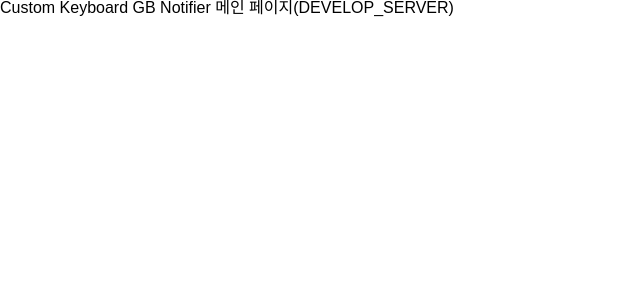
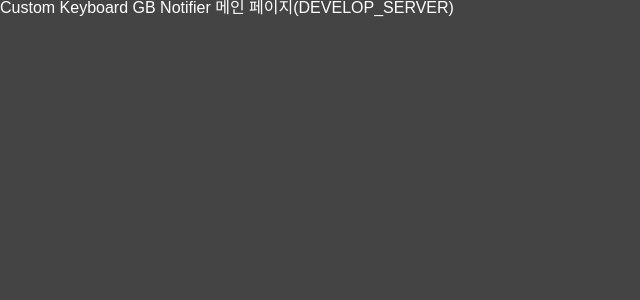
Before and after one commit to dare-to-do/keyboard-notifier-fe, a Next.js app: page / in a window 1280 px wide. Shown: the top 300 px of the page, without its empty margins (0-640 px from the left). Built offline with nearby package versions, Linux system fonts and the light colour scheme; a web font is replaced by a local one.

Commit message:
feat: global css적용

```diff
--- /dev/null
+++ b/src/app/(styles)/_global.scss
@@ -0,0 +1,6 @@
+@import '@/app/(styles)/_variables.scss';
+
+body {
+  background-color: $page-background;
+  color: $white;
+}
--- /dev/null
+++ b/src/app/(styles)/_variables.scss
@@ -0,0 +1,7 @@
+// 글자색
+$black: #000000;
+$white: #ffffff;
+
+// 배경색
+$page-background: #444444;
+$clicked-button-background: #555560;
--- a/src/app/layout.tsx
+++ b/src/app/layout.tsx
@@ -4,6 +4,7 @@ import { gmarketSans } from '@/app/(configs)/font/config';
 import AppInitializer from '@/app/(initializer)/AppInitializer';
 
 import '@/app/(styles)/_reset.scss';
+import '@/app/(styles)/_global.scss';
 
 export const metadata: Metadata = {
   title: 'GiBi',
```
